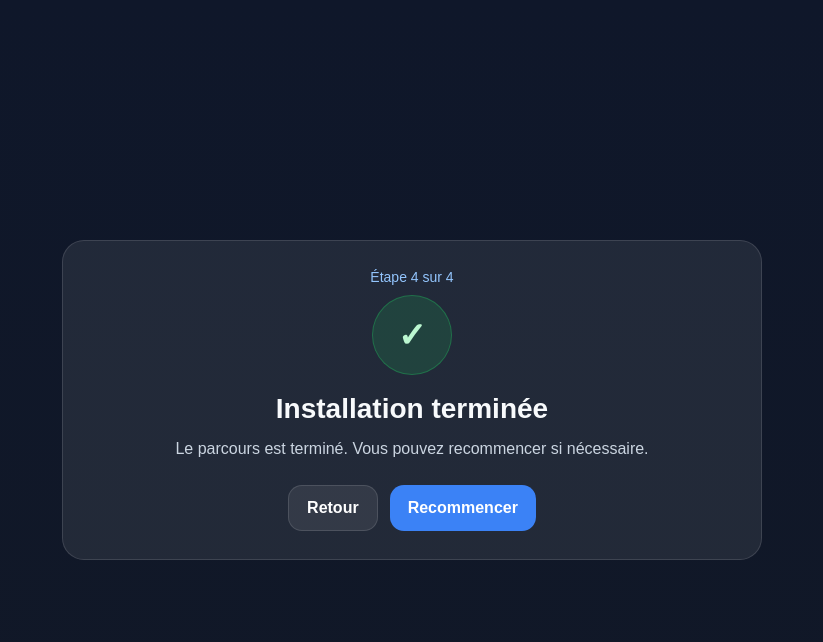
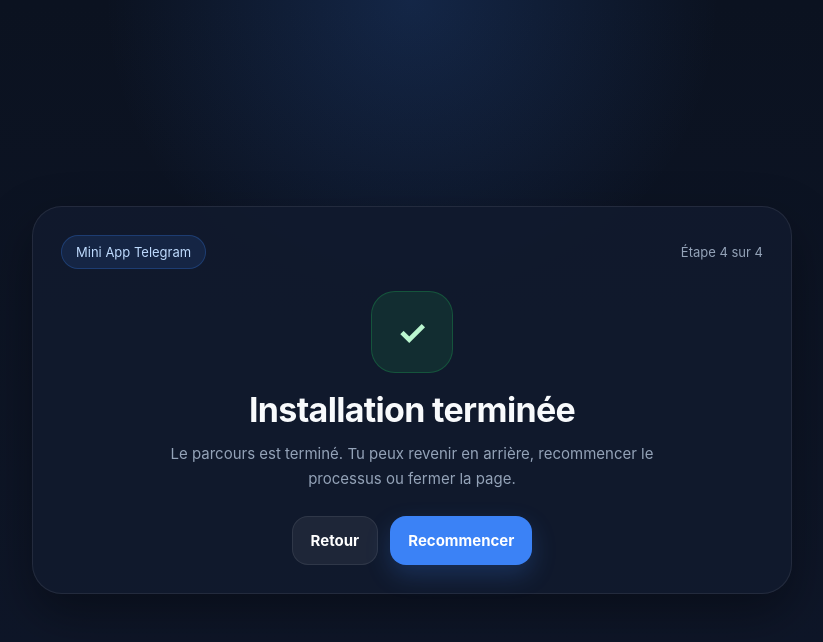
Before and after one commit to marlostanfilde/iOS-app, a plain HTML site: page step4.html in a window 1280 px wide. Shown: the whole page, without its empty margins (228-1051 px from the left). Drawn offline with Linux system fonts and the light colour scheme.

Commit message:
Update title and restructure step4.html layout

```diff
--- a/step4.html
+++ b/step4.html
@@ -3,98 +3,163 @@
 <head>
   <meta charset="UTF-8" />
   <meta name="viewport" content="width=device-width, initial-scale=1.0" />
-  <title>Étape 4 - Fin</title>
+  <title>Étape 4 - Terminé</title>
   <style>
-    :root {
-      --bg: #0f172a;
-      --card: rgba(255, 255, 255, 0.08);
-      --card-border: rgba(255, 255, 255, 0.12);
-      --text: #f8fafc;
-      --muted: #cbd5e1;
-      --primary: #3b82f6;
-      --primary-hover: #2563eb;
-      --success: #22c55e;
-      --radius: 22px;
+    :root{
+      --bg:#0b1220;
+      --panel:#111a2e;
+      --border:rgba(255,255,255,0.08);
+      --text:#f8fafc;
+      --muted:#94a3b8;
+      --primary:#3b82f6;
+      --primary-hover:#2563eb;
+      --secondary:rgba(255,255,255,0.06);
+      --success:#22c55e;
+      --shadow:0 20px 50px rgba(0,0,0,.35);
     }
-    * { box-sizing: border-box; margin: 0; padding: 0; font-family: Arial, sans-serif; }
-    body {
-      background: linear-gradient(180deg, #0f172a 0%, #111827 100%);
-      color: var(--text);
-      min-height: 100vh;
-      padding: 20px;
-      display: flex;
-      align-items: center;
-      justify-content: center;
+
+    *{box-sizing:border-box;margin:0;padding:0;font-family:Inter,Arial,sans-serif;}
+
+    body{
+      min-height:100vh;
+      background:
+        radial-gradient(circle at top, rgba(59,130,246,.18), transparent 30%),
+        linear-gradient(180deg,#0b1220 0%,#0f172a 100%);
+      color:var(--text);
+      padding:20px;
+      display:flex;
+      align-items:center;
+      justify-content:center;
     }
-    .card {
-      width: 100%;
-      max-width: 700px;
-      background: var(--card);
-      border: 1px solid var(--card-border);
-      border-radius: var(--radius);
-      padding: 28px;
-      text-align: center;
+
+    .app{width:100%;max-width:760px;}
+
+    .card{
+      background:rgba(17,26,46,.9);
+      border:1px solid var(--border);
+      border-radius:30px;
+      box-shadow:var(--shadow);
+      padding:28px;
+      text-align:center;
     }
-    .step { color: #93c5fd; margin-bottom: 10px; font-size: 14px; }
-    h1 { font-size: 28px; margin-bottom: 10px; }
-    p { color: var(--muted); line-height: 1.7; }
-    .icon {
-      width: 80px;
-      height: 80px;
-      margin: 0 auto 18px;
-      border-radius: 50%;
-      background: rgba(34,197,94,0.16);
-      border: 1px solid rgba(34,197,94,0.35);
-      display: flex;
-      align-items: center;
-      justify-content: center;
-      font-size: 34px;
-      font-weight: bold;
-      color: #bbf7d0;
+
+    .topbar{
+      display:flex;
+      justify-content:space-between;
+      align-items:center;
+      gap:12px;
+      margin-bottom:22px;
+      flex-wrap:wrap;
+      text-align:left;
     }
-    .actions {
-      display: flex;
-      gap: 12px;
-      flex-wrap: wrap;
-      justify-content: center;
-      margin-top: 22px;
+
+    .badge{
+      font-size:13px;
+      color:#bfdbfe;
+      background:rgba(59,130,246,.12);
+      border:1px solid rgba(59,130,246,.25);
+      padding:8px 14px;
+      border-radius:999px;
     }
-    .btn {
-      border: none;
-      text-decoration: none;
-      padding: 13px 18px;
-      border-radius: 14px;
-      font-weight: bold;
-      cursor: pointer;
-      display: inline-flex;
-      justify-content: center;
-      align-items: center;
+
+    .step{font-size:13px;color:var(--muted);}
+
+    .icon{
+      width:82px;
+      height:82px;
+      border-radius:24px;
+      background:rgba(34,197,94,.12);
+      border:1px solid rgba(34,197,94,.25);
+      color:#bbf7d0;
+      display:flex;
+      align-items:center;
+      justify-content:center;
+      font-size:34px;
+      font-weight:700;
+      margin:0 auto 18px;
     }
-    .btn-primary { background: var(--primary); color: white; }
-    .btn-primary:hover { background: var(--primary-hover); }
-    .btn-secondary {
-      background: rgba(255,255,255,0.08);
-      color: white;
-      border: 1px solid var(--card-border);
+
+    h1{
+      font-size:34px;
+      line-height:1.1;
+      margin-bottom:12px;
+      letter-spacing:-0.02em;
     }
-    @media (max-width: 520px) {
-      .actions { flex-direction: column; }
-      .btn { width: 100%; }
-      h1 { font-size: 24px; }
+
+    .subtitle{
+      color:var(--muted);
+      line-height:1.7;
+      font-size:15px;
+      max-width:560px;
+      margin:0 auto 24px;
+    }
+
+    .actions{
+      display:flex;
+      justify-content:center;
+      gap:12px;
+      flex-wrap:wrap;
+      margin-top:10px;
+    }
+
+    .btn{
+      text-decoration:none;
+      border:none;
+      padding:14px 18px;
+      border-radius:16px;
+      font-weight:700;
+      font-size:15px;
+      cursor:pointer;
+      transition:.2s ease;
+      display:inline-flex;
+      align-items:center;
+      justify-content:center;
+    }
+
+    .btn-primary{
+      background:var(--primary);
+      color:#fff;
+      box-shadow:0 10px 25px rgba(59,130,246,.22);
+    }
+
+    .btn-primary:hover{
+      background:var(--primary-hover);
+      transform:translateY(-1px);
+    }
+
+    .btn-secondary{
+      background:var(--secondary);
+      color:#fff;
+      border:1px solid var(--border);
+    }
+
+    @media (max-width:520px){
+      .card{padding:20px;}
+      h1{font-size:28px;}
+      .actions{flex-direction:column;}
+      .btn{width:100%;}
     }
   </style>
 </head>
 <body>
-  <div class="card">
-    <div class="step">Étape 4 sur 4</div>
-    <div class="icon">✓</div>
-    <h1>Installation terminée</h1>
-    <p>Le parcours est terminé. Vous pouvez recommencer si nécessaire.</p>
+  <div class="app">
+    <section class="card">
+      <div class="topbar">
+        <div class="badge">Mini App Telegram</div>
+        <div class="step">Étape 4 sur 4</div>
+      </div>
 
-    <div class="actions">
-      <a class="btn btn-secondary" href="step3.html">Retour</a>
-      <a class="btn btn-primary" href="step1.html">Recommencer</a>
-    </div>
+      <div class="icon">✓</div>
+      <h1>Installation terminée</h1>
+      <p class="subtitle">
+        Le parcours est terminé. Tu peux revenir en arrière, recommencer le processus ou fermer la page.
+      </p>
+
+      <div class="actions">
+        <a href="step3.html" class="btn btn-secondary">Retour</a>
+        <a href="step1.html" class="btn btn-primary">Recommencer</a>
+      </div>
+    </section>
   </div>
 </body>
 </html>
```
